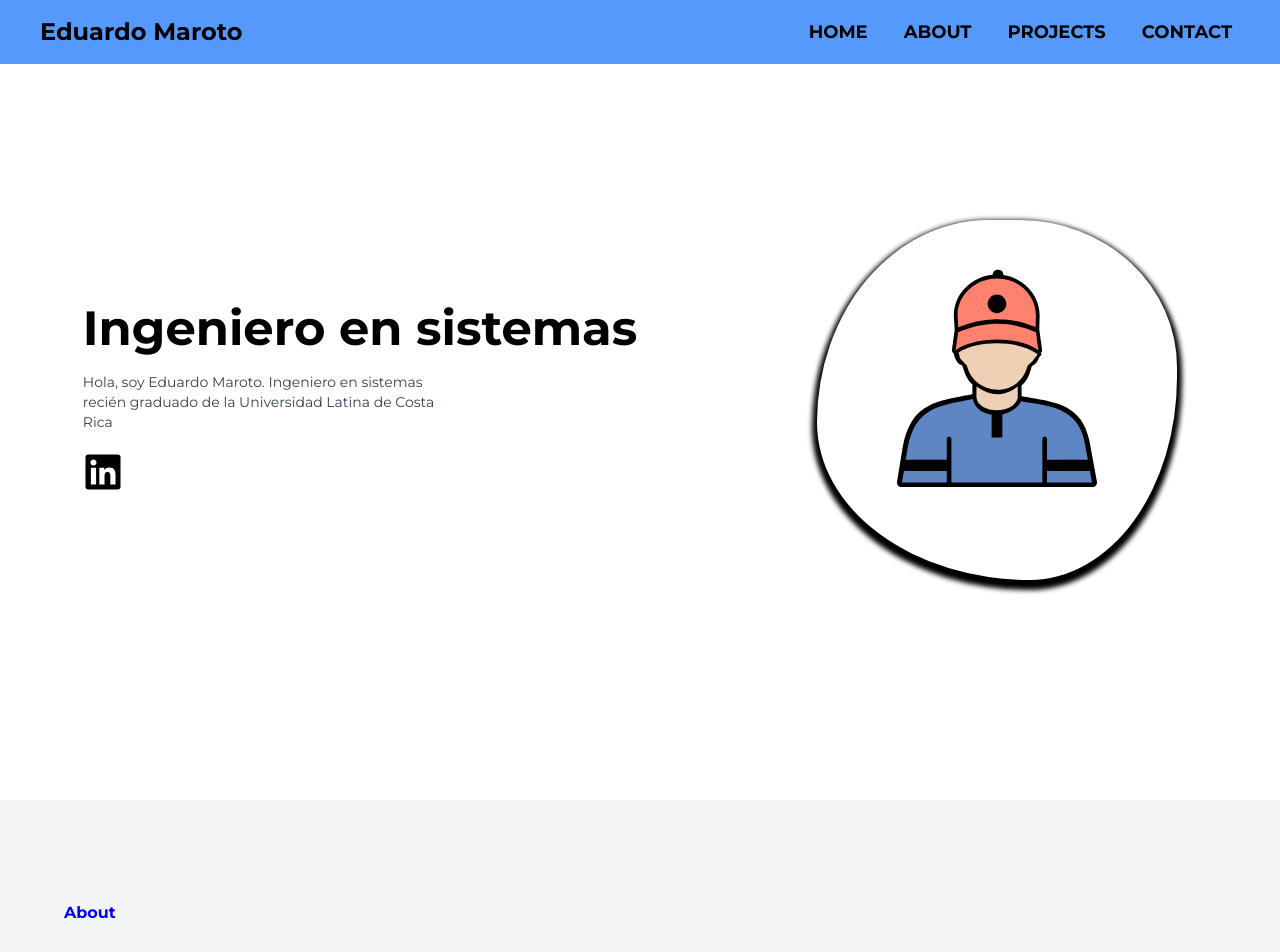
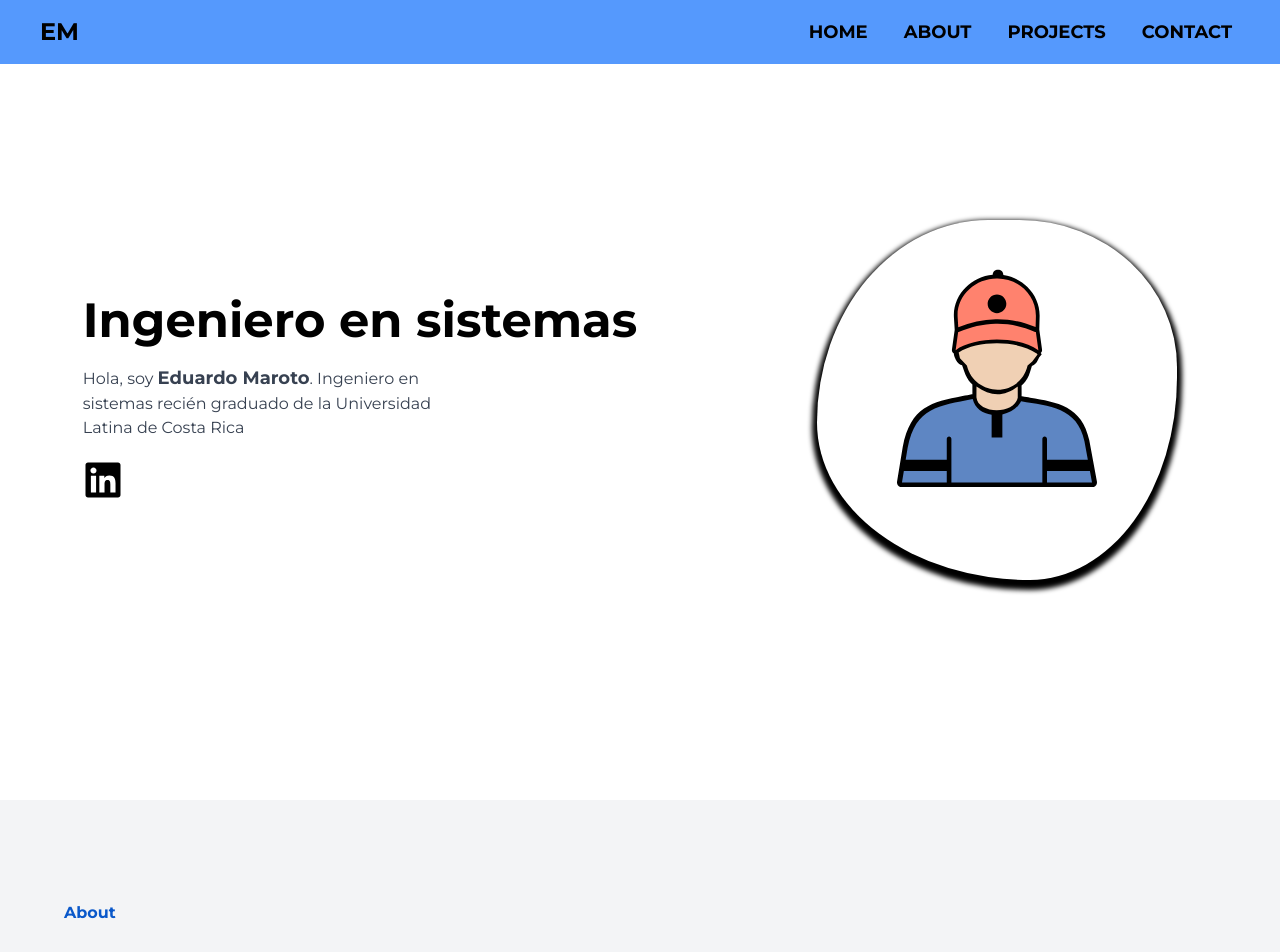
Before and after one commit to EduardoMaroto55/Portfolio_v2, a Next.js app: page / in a window 1280 px wide. Shown: the top 952 px of the page. Built offline with nearby package versions, Linux system fonts and the light colour scheme.

Commit message:
Dark theme

```diff
--- a/app/(components)/EmailForm.tsx
+++ b/app/(components)/EmailForm.tsx
@@ -56,7 +56,7 @@ const EmailForm = () => {
 
   return (
     <form
-      className="flex flex-col bg-white rounded-xl shadow-2xl p-10 w-full mr-auto ml-auto gap-2"
+      className="dark:bg-primary-dark flex flex-col bg-white rounded-xl shadow-2xl p-10 w-full mr-auto ml-auto gap-2"
       onSubmit={handleSubmit}
     >
       <label htmlFor="name">Name</label>
@@ -67,7 +67,7 @@ const EmailForm = () => {
         onChange={handleChange}
         value={formData.name}
         required={true}
-        className="m-2 p-1 bg-slate-200 rounded"
+        className="m-2 p-1 bg-slate-200 rounded  dark:bg-primary-200 "
       ></input>
       <label htmlFor="to">Email</label>
       <input
@@ -77,7 +77,7 @@ const EmailForm = () => {
         onChange={handleChange}
         value={formData.to}
         required={true}
-        className="m-2 p-1 bg-slate-200 rounded"
+        className="m-2 p-1 bg-slate-200 rounded  dark:bg-primary-200"
       ></input>
       <label htmlFor="subject">Subject</label>
       <input
@@ -87,7 +87,7 @@ const EmailForm = () => {
         onChange={handleChange}
         value={formData.subject}
         required={true}
-        className="m-2 p-1 bg-slate-200 rounded"
+        className="m-2 p-1 bg-slate-200 rounded  dark:bg-primary-200"
       ></input>
       <label htmlFor="html">Message</label>
       <textarea
@@ -97,12 +97,12 @@ const EmailForm = () => {
         rows={6}
         onChange={handleChange}
         value={formData.html}
-        className="m-2 bg-slate-200 rounded"
+        className="m-2 bg-slate-200 rounded  dark:bg-primary-200"
       ></textarea>
       <input
         type="submit"
         value="Submit Message"
-        className="bg-blue-300  text-white mt-10 cursor-pointer hover:bg-blue-500  py-5"
+        className="bg-blue-400  text-white mt-10 cursor-pointer hover:bg-blue-500  py-5  dark:bg-primary-200 "
       ></input>
     </form>
   );
--- a/app/(components)/Footer.tsx
+++ b/app/(components)/Footer.tsx
@@ -8,7 +8,7 @@ const Footer = () => {
   const year = date.getFullYear();
 
   return (
-    <footer className="flex flex-wrap gap-10 mx-auto p-5 justify-center bg-slate-600 items-center h-80 md:gap-20 lg:gap-60 lg:h-72 ">
+    <footer className="dark:bg-primary-dark flex flex-wrap gap-10 mx-auto p-5 justify-center bg-slate-600 items-center h-80 md:gap-20 lg:gap-60 lg:h-72 ">
       <div className="h-28 ">
         <h3 className="text-[30px] ">Eduardo</h3>
         <p>© <span>{year}</span></p>
--- a/app/(components)/Header.tsx
+++ b/app/(components)/Header.tsx
@@ -31,12 +31,12 @@ const Nav = () => {
 
   return (
     <motion.header
-      className="fixed bg-secondary-light text-text-light dark:bg-secondary-dark dark:text-text-dark top-0 flex justify-between font-bold z-20 h-16 px-10 w-full items-center text-lg"
+      className="fixed bg-secondary-light text-text-light dark:bg-primary-dark dark:text-text-dark top-0 flex justify-between font-bold z-20 h-16 px-10 w-full items-center text-lg"
       initial={{ opacity: 0, y: -50 }}
       animate={{ opacity: 1, y: 0 }}
       transition={{ duration: 0.7 }}
     >
-      <h1 className="text-2xl w-full ">Eduardo Maroto</h1>
+      <h1 className="text-2xl w-full ">EM</h1>
       <div className=" hidden md:block ">
         <ul className="flex justify-between gap-5 items-stretch w-full p-0 m-0  ">
           {items.map((item) => {
@@ -58,7 +58,7 @@ const Nav = () => {
           onClick={toggleNavBar}
         >
           <div
-            className="burgerWrapped bg-gray-100 hover:bg-gray-200"
+            className="burgerWrapped bg-gray-100  hover:bg-gray-200"
             onClick={() => {
               setisClick(!isClick);
             }}
@@ -83,7 +83,7 @@ const Nav = () => {
                 return (
                   <li
                     key={item.title}
-                    className="text-9 xs:text-6 hide-overflow hover:text-blue-500"
+                    className="text-9 xs:text-6 hide-overflow text-text-dark hover:text-blue-500"
                     onClick={toggleNavBar}
                   >
                     <a href={item.href}>{item.title}</a>
--- a/app/globals.css
+++ b/app/globals.css
@@ -25,7 +25,7 @@ body {
 }
 
 .desciption {
-  @apply text-gray-700 text-sm w-96;
+  @apply text-gray-700 text-base w-96;
 }
 
 .icon {
@@ -44,7 +44,7 @@ body {
   position: relative;
 }
 .subTitle {
-  color: blue;
+  @apply dark:text-text-dark font-bold text-secondary-dark;
   font-weight: bold;
   text-align: left;
 
@@ -56,12 +56,12 @@ footer a, footer p{
   @apply text-slate-300;
 }
 footer a{
-  @apply hover:text-black
+  @apply hover:text-black dark:hover:text-orange-500;
 }
 
 
 .menu_links {
-  @apply hover:text-black hover:bg-white hover:rounded-md  w-auto hover:underline hover:underline-offset-4;
+  @apply hover:text-black hover:bg-text-dark dark:hover:text-orange-500 dark:hover:bg-transparent hover:rounded-md  w-auto hover:underline hover:underline-offset-4;
   display: block;
   flex: 0 1 auto; /* Default */
   list-style-type: none;
--- a/app/layout.tsx
+++ b/app/layout.tsx
@@ -19,7 +19,7 @@ export default function RootLayout({
   children: React.ReactNode;
 }>) {
   return (
-    <html lang="en">
+    <html lang="en" className="dark:bg-primary-dark dark:text-text-dark">
       <head>
         <title>Portfolio Eduardo Maroto</title>
       </head>
--- a/app/page.tsx
+++ b/app/page.tsx
@@ -14,7 +14,7 @@ export default function Home() {
     <>
       <Header />
 
-      <main className=" dark:bg-primary-dark dark:text-text-dark">
+      <main className="">
         <motion.section
           id="home"
           className="flex flex-col mt-44 p-10 items-center h-[70vh]
@@ -35,7 +35,7 @@ export default function Home() {
              animate={{ opacity: 1, y: 0 }}
              transition={{ duration: 0.7 }}
             >
-              Hola, soy Eduardo Maroto. Ingeniero en sistemas recién graduado de
+              Hola, soy <span className="dark:text-orange-500 text-lg font-bold">Eduardo Maroto</span>. Ingeniero en sistemas recién graduado de
               la Universidad Latina de Costa Rica
             </motion.p>
             <a href="https://www.linkedin.com/in/eduardo-maroto/">
@@ -63,7 +63,7 @@ export default function Home() {
 
         <motion.section
           id="about"
-          className="bg-gray-100 h-[850px] md:h-[800px] mt-28 md:mt-0 w-auto flex flex-col justify-center px-10"
+          className="bg-gray-100 dark:bg-primary-dark dark:text-text-dark h-[850px] md:h-[800px] mt-28 md:mt-0 w-auto flex flex-col justify-center px-10"
         >
           <div className="w-auto flex flex-col justify-center max-w-screen-xl mx-auto  ">
             <h2 className="subTitle md:-mt-16 mb-10  md:mx-0   ">About</h2>
@@ -84,7 +84,7 @@ export default function Home() {
               </div>
               <div className="flex flex-col gap-y-6 mt-10">
                 <h3 className="font-bold text-4xl">Quién Soy</h3>
-                <p className="text-sm w-96 leading-6 text-gray-700">
+                <p className="dark:text-text-dark text-sm w-96 leading-6 text-gray-700">
                   Soy Eduardo Maroto, un apasionado ingeniero en sistemas recién
                   graduado con una sólida formación académica y un deseo
                   ferviente de contribuir al mundo tecnológico en constante
@@ -113,7 +113,7 @@ export default function Home() {
                   Crafting an Online Presence: Designing and Developing a
                   Clinic's Website
                 </h3>
-                <p className="text-sm w-96 leading-6 text-gray-700">
+                <p className="text-sm w-96 leading-6 dark:text-text-dark  text-gray-700">
                   I designed and implemented a comprehensive website for an
                   optometry clinic in Heredia, focusing on promoting the brand
                   and showcasing its services and expertise. The project
@@ -145,10 +145,10 @@ export default function Home() {
         </motion.section>
         <section
           id="contact"
-          className="bg-gray-100 h-[1300px] md:h-[900px] mt-28 md:mt-0 w-auto items-center flex flex-col justify-center px-10 "
+          className="bg-gray-100 dark:bg-primary-dark dark:text-text h-[1300px] md:h-[900px] mt-28 md:mt-0 w-auto items-center flex flex-col justify-center px-10 "
         >
           <div className="w-auto flex flex-col justify-center max-w-screen-xl mx-auto  ">
-            <h2 className="subTitle md:-mt-16 mb-10    ">Contact</h2>
+            <h2 className="subTitle md:-mt-16 mb-10 ">Contact</h2>
             <div className="flex flex-col-reverse justify-center items-center max-w-6xl mx-auto md:gap-80  md:flex-row">
               <Image
                 src="/bussines.svg"
--- a/tailwind.config.ts
+++ b/tailwind.config.ts
@@ -17,7 +17,8 @@ const config: Config = {
         'custom-blue': 'rgba(13, 110, 253, 0.9)',
         primary:{
           light: 'white',
-          dark: '#1e293b'
+          dark: 'rgb(41, 41, 41)',
+          200: 'rgb(51, 51, 51)',
         },
         text: {
           light: 'black',
```
